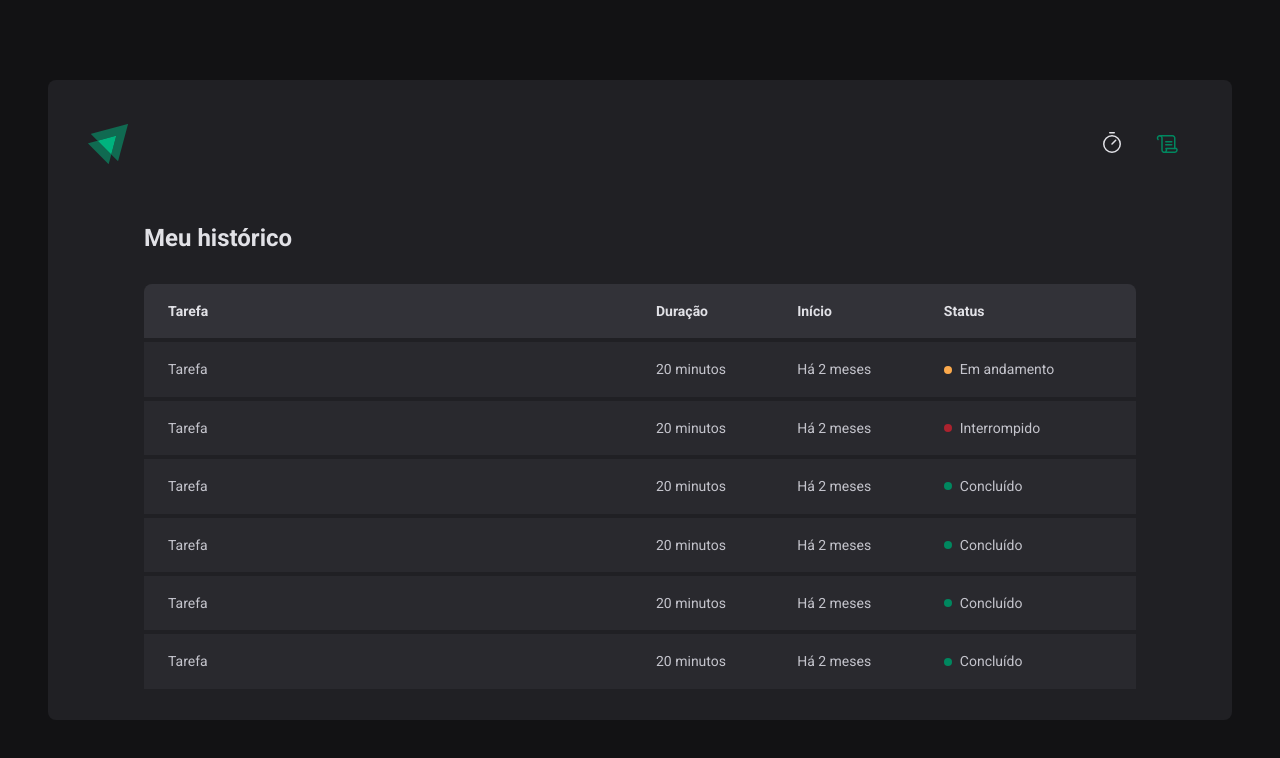
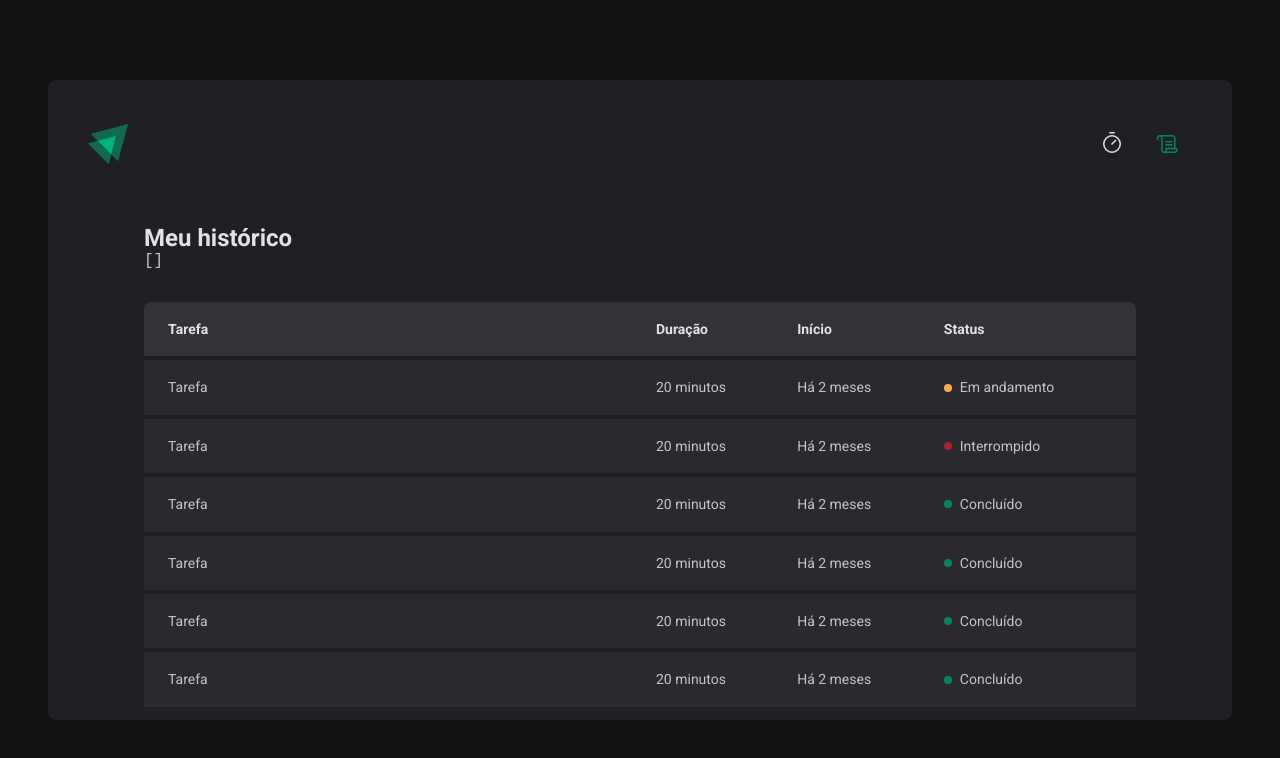
Before and after one commit to WagaoFC/igniteReactJSProjeto02, a React (Vite) app: page /history in a window 1280 px wide. Shown: the top 758 px of the page. Built offline with nearby package versions, Linux system fonts and the light colour scheme.

Commit message:
passando CyclesContext para componente History

```diff
--- a/src/contexts/CyclesContext.tsx
+++ b/src/contexts/CyclesContext.tsx
@@ -15,6 +15,7 @@ interface Cycle {
 }
 
 interface CyclesContextType {
+    cycle: Cycle[]
     activeCycle: Cycle | undefined
     activeCycleId: string | null
     amountSecondsPassed: number
@@ -83,6 +84,7 @@ export function CyclesContextProvider({ children }: CyclesContextProviderProps)
     return (
         <CyclesContext.Provider
             value={{
+                cycle,
                 activeCycle,
                 activeCycleId,
                 markCurrentCycleAsFinished,
--- a/src/pages/History/index.tsx
+++ b/src/pages/History/index.tsx
@@ -1,9 +1,13 @@
+import { useContext } from 'react'
+import { CyclesContext } from '../../contexts/CyclesContext'
 import { HistoryContainer, HistoryList, Status } from './styles'
 
 export function History() {
+    const { cycle } = useContext(CyclesContext)
     return (
         <HistoryContainer>
             <h1>Meu histórico</h1>
+            <pre>{JSON.stringify(cycle, null, 2)}</pre>
             <HistoryList>
                 <table>
                     <thead>
```
